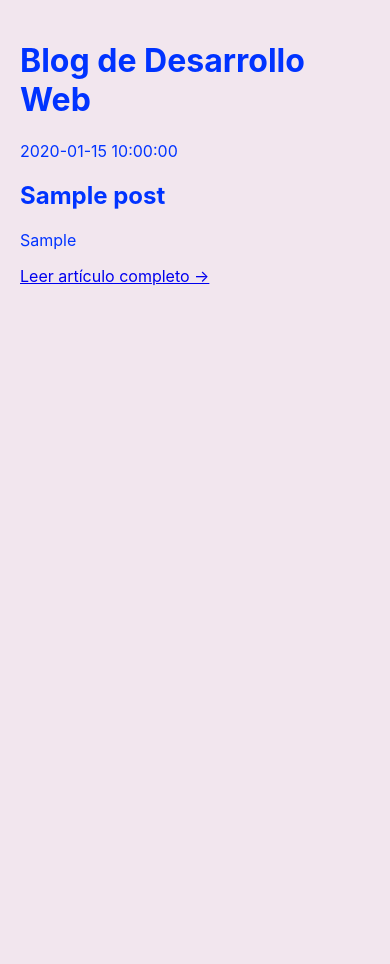
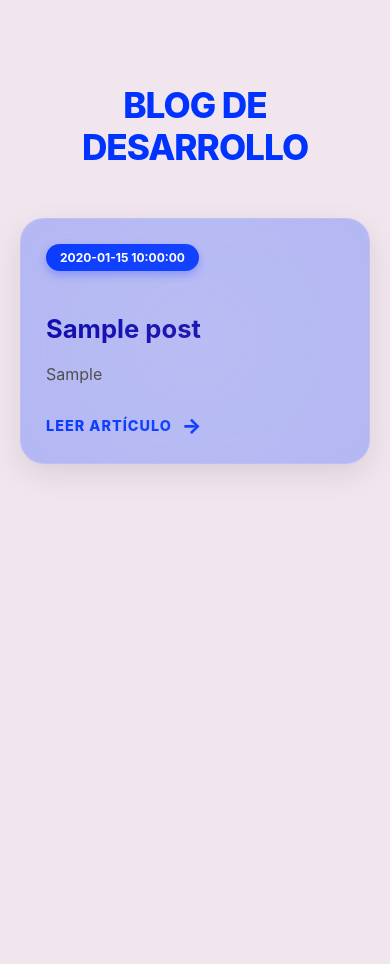
Before and after one commit to ricardoruizmocholi/Web-personal-, a PHP site: page /secciones/blog/index.php in a window 390 px wide. Before the commit the page ends 286 px from the top, so only its background shows below. Run offline with PHP 8.4, Linux system fonts and the light colour scheme; tables that the repository leaves empty or names only in its code hold one stand-in row (values such as "Sample post").

Commit message:
blog con un poco de css

```diff
--- a/css/blog.css
+++ b/css/blog.css
@@ -1,84 +1,234 @@
+/* --- CONTENEDOR DEL BLOG --- */
 .blog-container {
-    padding: 20px;
-    animation: fadeIn 0.8s ease-in-out;
+    max-width: 1200px;
+    margin: 0 auto;
+    padding: 60px 20px;
+    min-height: 100vh;
 }
 
-.blog-header {
+.tech-title {
+    font-size: 3rem;
+    background-color:var(--azul-gradiente) ;
+    text-align: center;
+    -webkit-background-clip: text;
+    -webkit-text-fill-color: transparent;
     margin-bottom: 50px;
-    text-align: center;
+    font-weight: 800;
+    text-transform: uppercase;
+    letter-spacing: -1px;
 }
 
-.blog-grid {
+/* --- GRID DE TARJETAS ESTILO CRISTAL --- */
+.blog-grid-glass {
     display: grid;
-    grid-template-columns: repeat(auto-fit, minmax(300px, 1fr));
+    grid-template-columns: repeat(auto-fit, minmax(320px, 1fr));
     gap: 30px;
 }
 
-.post-card {
-    background: var(--blanco);
-    border-radius: 15px;
+/* --- TARJETA GLASSMORPHISM --- */
+.card-glass {
+    /* Efecto Cristal Azulado */
+    background: rgba(0, 51, 255, 0.267);
+    backdrop-filter: blur(15px);
+    -webkit-backdrop-filter: blur(15px);
+
+    /* Borde sutil brillante */
+    border: 1px solid rgba(255, 255, 255, 0.15);
+    border-radius: 24px;
+
+    padding: 35px;
+    display: flex;
+    flex-direction: column;
+    justify-content: space-between;
+    transition: all 0.4s cubic-bezier(0.165, 0.84, 0.44, 1);
+    position: relative;
     overflow: hidden;
-    box-shadow: 0 10px 20px rgba(0,0,0,0.05);
-    transition: transform 0.3s ease;
-    border: 1px solid var(--gris-oscuro);
+    box-shadow: 0 10px 30px rgba(0, 0, 0, 0.1);
 }
 
-.post-card:hover {
-    transform: translateY(-10px);
-    border-color: var(--azul-gradiente);
+/* Efecto de iluminación al pasar el ratón */
+.card-glass:hover {
+    transform: translateY(-12px);
+    background: rgba(0, 51, 255, 0.12);
+    border: 1px solid var(--azul-gradiente);
+    box-shadow: 0 20px 40px rgba(0, 51, 255, 0.25);
 }
 
-.post-image {
-    height: 200px;
-    background: linear-gradient(45deg, var(--azul-oscuro), var(--azul-gradiente));
-    position: relative;
+/* Decoración interna de la tarjeta */
+.card-glass::before {
+    content: "";
+    position: absolute;
+    top: -50%;
+    left: -50%;
+    width: 200%;
+    height: 200%;
+    background: radial-gradient(circle, rgba(255,255,255,0.1) 0%, transparent 70%);
+    transform: rotate(45deg);
+    pointer-events: none;
 }
 
-.post-tag {
-    position: absolute;
-    top: 15px;
-    right: 15px;
-    background: var(--blanco);
-    color: var(--azul-gradiente);
-    padding: 5px 12px;
-    border-radius: 20px;
-    font-size: 0.7rem;
-    font-weight: bold;
+/* --- CONTENIDO DE LA TARJETA --- */
+.fecha-badge {
+    background: var(--azul-gradiente);
+    color: #ffffff;
+    padding: 6px 14px;
+    border-radius: 50px;
+    font-size: 0.75rem;
+    font-weight: 700;
+    display: inline-block;
+    margin-bottom: 20px;
+    box-shadow: 0 4px 10px rgba(0, 51, 255, 0.3);
 }
 
-.post-content {
-    padding: 25px;
+.card-glass h2 {
+    color: var(--azul-oscuro);
+    font-size: 1.6rem;
+    margin-bottom: 15px;
+    line-height: 1.3;
+    font-weight: 700;
 }
 
-.post-date {
+.card-glass p {
+    color: #444;
+    font-size: 1rem;
+    line-height: 1.7;
+    margin-bottom: 25px;
+    /* Limitar a 3 líneas de texto para uniformidad */
+    display: -webkit-box;
+    -webkit-line-clamp: 3;
+    -webkit-box-orient: vertical;
+    overflow: hidden;
+}
+
+/* --- BOTÓN ESTILO GLASS --- */
+.btn-glass {
+    text-decoration: none;
     color: var(--azul-gradiente);
-    font-size: 0.8rem;
+    font-weight: 800;
+    font-size: 0.9rem;
+    text-transform: uppercase;
+    letter-spacing: 1px;
+    display: flex;
+    align-items: center;
+    gap: 10px;
+    transition: all 0.3s ease;
+    width: fit-content;
+}
+
+.btn-glass span {
+    font-size: 1.3rem;
+    transition: transform 0.3s ease;
+}
+
+.btn-glass:hover {
+    color: var(--azul-oscuro);
+}
+
+.btn-glass:hover span {
+    transform: translateX(8px);
+}
+
+/* --- ESTILOS PARA EL POST INDIVIDUAL (DENTRO DEL MAIN) --- */
+
+/* Contenedor principal del artículo */
+.post-full-container {
+    max-width: 850px;
+    margin: 40px auto;
+    padding: 20px;
+    animation: fadeIn 0.5s ease-in-out;
+}
+
+/* El panel de cristal para el contenido */
+.post-glass-panel {
+    background: rgba(255, 255, 255, 0.7); /* Fondo blanco traslúcido */
+    backdrop-filter: blur(20px);
+    -webkit-backdrop-filter: blur(20px);
+    border: 1px solid rgba(255, 255, 255, 0.4);
+    border-radius: 30px;
+    padding: 50px;
+    box-shadow: 0 15px 35px rgba(0, 0, 0, 0.05);
+}
+
+/* Cabecera del post */
+.post-header {
+    border-bottom: 2px solid rgba(0, 51, 255, 0.1);
+    margin-bottom: 30px;
+    padding-bottom: 20px;
+}
+
+.post-header h1 {
+    font-size: 2.8rem;
+    color: var(--azul-oscuro);
+    line-height: 1.2;
+    margin-top: 15px;
+}
+
+/* Cuerpo del texto */
+.post-body {
+    font-size: 1.15rem;
+    line-height: 1.9;
+    color: #333;
+    text-align: justify;
+}
+
+/* Estilos para párrafos y elementos dentro del post */
+.post-body p {
+    margin-bottom: 25px;
+}
+
+.post-body h3 {
+    color: var(--azul-gradiente);
+    margin: 40px 0 15px 0;
+    font-size: 1.5rem;
+}
+
+/* Botón de retorno (estilo minimalista) */
+.btn-volver {
+    display: inline-flex;
+    align-items: center;
+    gap: 10px;
+    background: none;
+    border: none;
+    color: var(--azul-gradiente);
     font-weight: bold;
+    cursor: pointer;
+    margin-bottom: 30px;
+    transition: transform 0.3s;
+    font-size: 1rem;
     text-transform: uppercase;
 }
 
-.post-content h2 {
-    margin: 10px 0;
-    font-size: 1.4rem;
+.btn-volver:hover {
+    transform: translateX(-5px);
     color: var(--azul-oscuro);
 }
 
-.post-content p {
-    font-size: 0.95rem;
-    line-height: 1.6;
-    color: #555;
-    margin-bottom: 20px;
+/* Animación de entrada */
+@keyframes fadeIn {
+    from { opacity: 0; transform: translateY(20px); }
+    to { opacity: 1; transform: translateY(0); }
 }
 
-.btn-leer {
-    color: var(--azul-gradiente);
-    text-decoration: none;
-    font-weight: bold;
-    font-size: 0.9rem;
-    border-bottom: 2px solid transparent;
-    transition: 0.3s;
+/* Adaptación móvil */
+@media (max-width: 768px) {
+    .post-glass-panel {
+        padding: 30px 20px;
+        border-radius: 0; /* En móvil aprovechamos todo el ancho */
+    }
+
+    .post-header h1 {
+        font-size: 2rem;
+    }
 }
 
-.btn-leer:hover {
-    border-bottom: 2px solid var(--azul-gradiente);
+/* --- RESPONSIVIDAD --- */
+@media (max-width: 768px) {
+    .tech-title {
+        font-size: 2.2rem;
+        text-align: center;
+    }
+
+    .card-glass {
+        padding: 25px;
+    }
 }
--- a/secciones/blog/index.php
+++ b/secciones/blog/index.php
@@ -17,18 +17,16 @@ $resultado = mysqli_query($conexion, $query);
 </head>
 
 <div class="blog-container">
-    <h1 class="tech-title">Blog de Desarrollo Web</h1>
-    <div class="blog-lista-clasica">
+    <h1 class="tech-title">Blog de Desarrollo</h1>
+    <div class="blog-grid-glass">
         <?php while($row = mysqli_fetch_assoc($resultado)): ?>
-            <article class="entrada-fila">
-                <div class="info-meta">
-                    <span class="fecha"><?php echo $row['fecha']; ?></span>
-                </div>
-                <div class="cuerpo-entrada">
+            <article class="card-glass">
+                <div class="card-content">
+                    <span class="fecha-badge"><?php echo $row['fecha']; ?></span>
                     <h2><?php echo $row['titulo']; ?></h2>
                     <p><?php echo $row['extracto']; ?></p>
-                    <a href="post.php?id=<?php echo $row['id']; ?>" class="link-leer">
-                        Leer artículo completo →
+                    <a href="#" onclick="verPostCompleto(<?php echo $row['id']; ?>)" class="btn-glass">
+                        Leer artículo <span>→</span>
                     </a>
                 </div>
             </article>
--- a/secciones/inicio/index.html
+++ b/secciones/inicio/index.html
@@ -1,6 +1,7 @@
+<style></style>
 <head>
     <link rel="stylesheet" href="css/style.css">
-    <link rel="stylesheet" href="css/blog.css">
+    <link rel="stylesheet" href="css/inicio.css">
 </head>
 <section class="inicio1">
     <div class="imagen">
```
Also changed, not shown: js/main.js (+19 -0 lines), post.php (added, +49 -0 lines), secciones/blog/post.php (deleted, +0 -41 lines).
